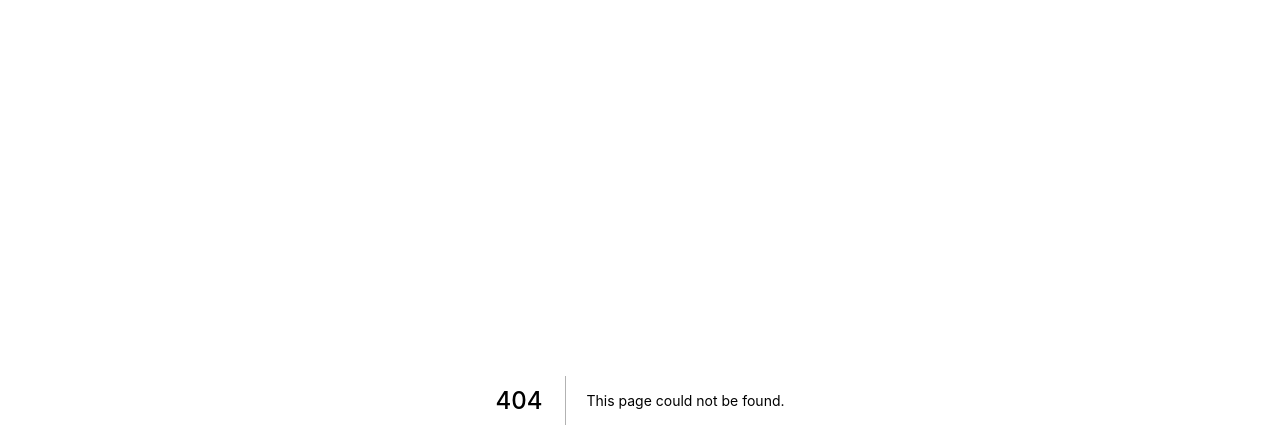
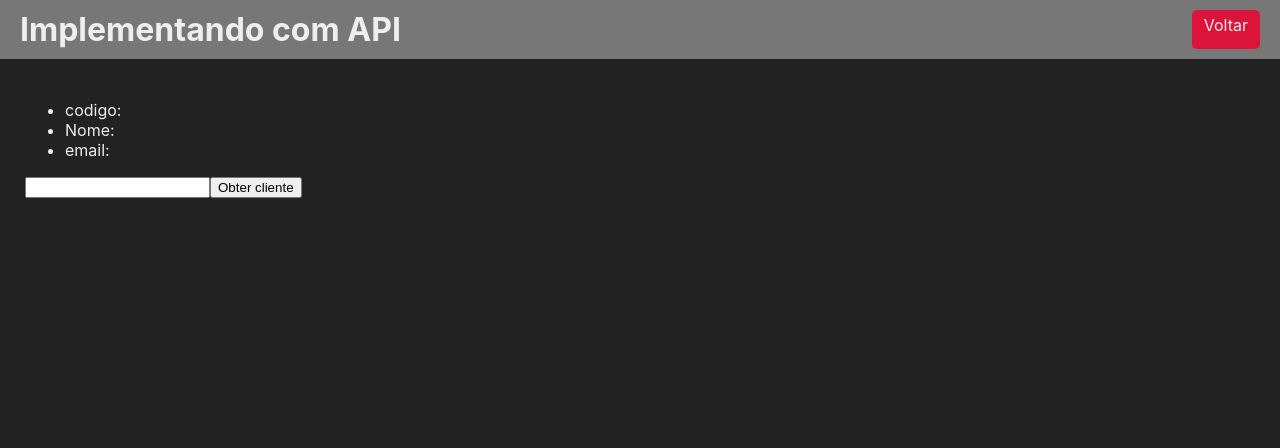
Before and after one commit to ValdoNeves/fundamento_nextjs, a Next.js app: page /integracao_1 in a window 1280 px wide. Before the commit this address had no page. Shown: the top 448 px of the page. Built offline with nearby package versions, Linux system fonts and the light colour scheme.

Commit message:
integracao com api

```diff
--- a/src/pages/index.jsx
+++ b/src/pages/index.jsx
@@ -18,6 +18,7 @@
       <Navegador texto="Navegação #01" destino="/cliente/123"></Navegador>
       <Navegador texto="Navegação #02" destino="/cliente/sp/123"></Navegador>
       <Navegador texto="Navegação #03" destino="/estado" cor="#9400d3"></Navegador>
+      <Navegador texto="integração com API #01" destino="/integracao_1" cor="#9400d3"></Navegador>
 
     </div>
   )
--- /dev/null
+++ b/src/pages/integracao_1.jsx
@@ -0,0 +1,28 @@
+import { useState } from "react"
+import Layout from "../components/Layout"
+
+export default function Integracao() {
+
+  const [cliente, setCliente] = useState({})
+
+  function obterCliente(){
+    fetch('http://localhost:3000/api/clientes/123')
+      .then(resp => resp.json())
+      .then(dados => setCliente(dados))
+  }
+
+  return (
+    <Layout titulo="Implementando com API">
+      <ul>
+        <li>codigo: {cliente.id} </li>
+        <li>Nome: {cliente.nome}</li>
+        <li>email: {cliente.email} </li>
+      </ul>
+      <div>
+      <input type="number"  />
+      <button onClick={obterCliente}>Obter cliente</button>
+      </div>
+
+    </Layout>
+  )
+}
```
